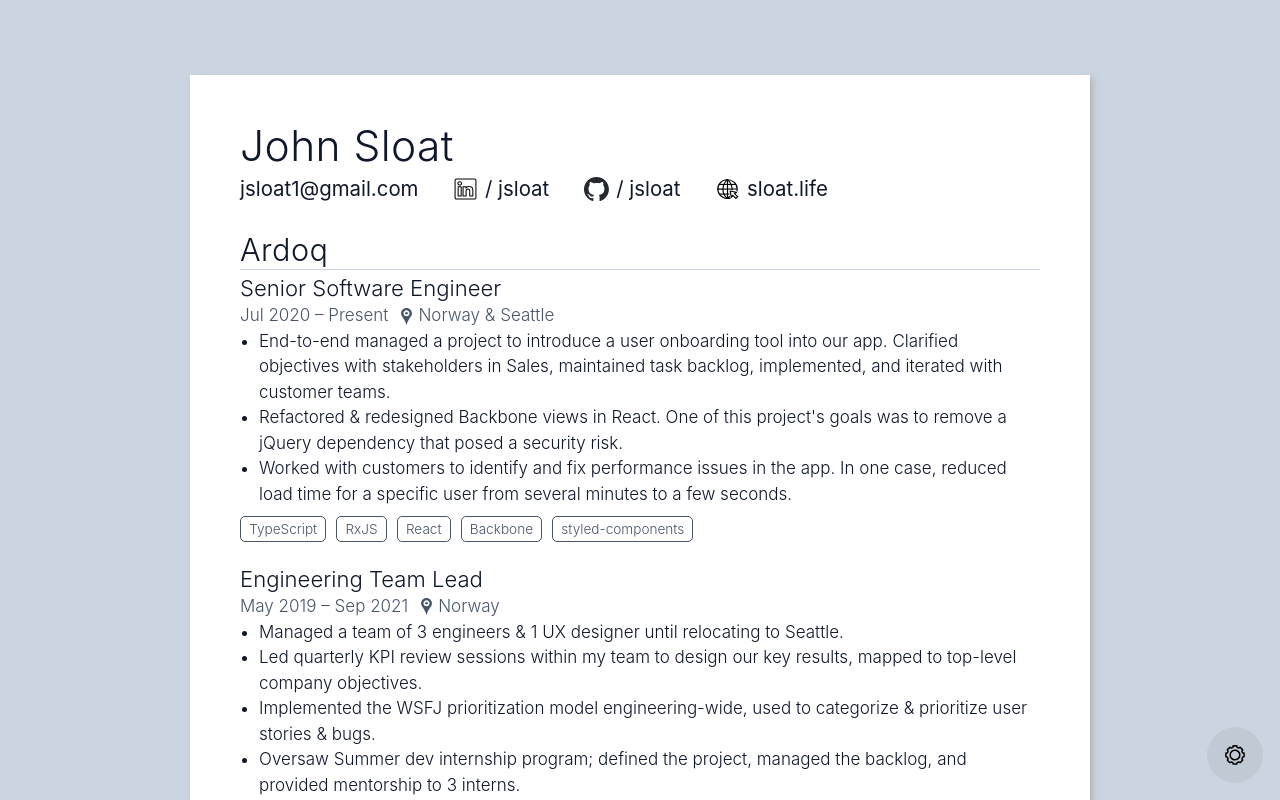
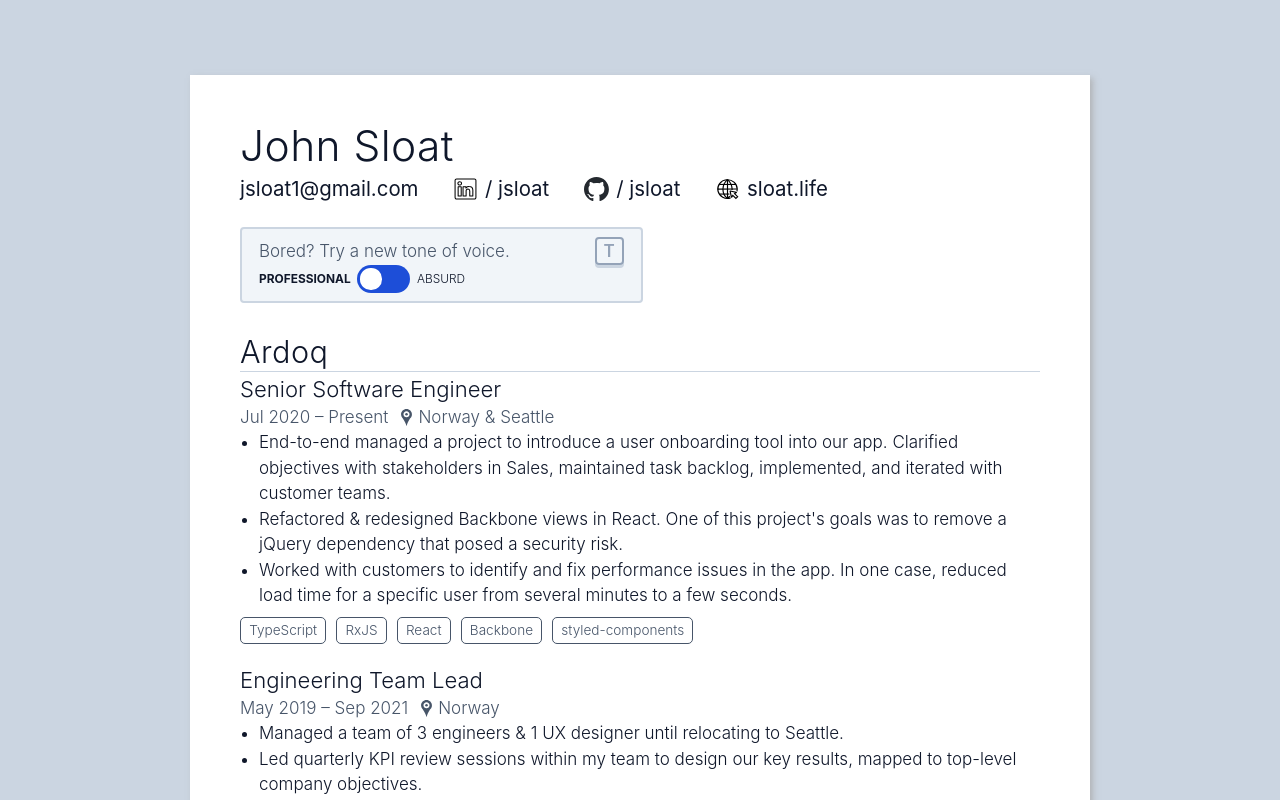
Before and after one commit to jsloat/jsloat.github.io, a React (Create React App) app: page /#/ in a window 1280 px wide. Shown: the top 800 px of the page. Built offline with nearby package versions, Linux system fonts and the light colour scheme.

Commit message:
Resume > Simpler, more visible tone of voice toggle

```diff
--- a/src/Modal.tsx
+++ b/src/Modal.tsx
@@ -44,7 +44,7 @@
     setIsModalActive: setIsActiveWithSideEffects,
     Modal: ({ children }) => {
       if (!isModalActive) return null;
-      useKeyListener("Escape", () => setIsActiveWithSideEffects(false));
+      useKeyListener(["Escape"], () => setIsActiveWithSideEffects(false));
       return (
         <Backdrop onClick={() => setIsActiveWithSideEffects(false)}>
           <DialogClickShield onClick={e => e.stopPropagation()}>
--- a/src/Resume/ResumeContext.ts
+++ b/src/Resume/ResumeContext.ts
@@ -12,9 +12,7 @@
 
 //
 
-const getStateAttrSetter =
-  <K extends keyof ResumeState>(key: K) =>
-  (val: ResumeState[K]): Identity<ResumeState> =>
-  state => ({ ...state, [key]: val });
-
-export const setToneOfVoice = getStateAttrSetter("toneOfVoice");
+export const toggleToneOfVoice = (): Identity<ResumeState> => state => ({
+  ...state,
+  toneOfVoice: state.toneOfVoice === "Absurd" ? "Professional" : "Absurd",
+});
--- a/src/Resume/Settings/Settings.tsx
+++ /dev/null
@@ -1,68 +0,0 @@
-import React from "react";
-import Button from "src/atoms/Button";
-import Radio from "src/atoms/Radio";
-import { boxShadow } from "src/consts";
-import styled from "styled-components/macro";
-import { setToneOfVoice, useResumeContext } from "../ResumeContext";
-import { ToneOfVoice } from "../types";
-
-const Dialog = styled.div`
-  border: 0;
-  ${boxShadow}
-  border-radius: 1em;
-  min-width: 300px;
-  max-width: 500px;
-  background-color: white;
-`;
-
-const DialogContents = styled.div`
-  padding: 2em;
-  display: flex;
-  flex-direction: column;
-  gap: 2em;
-`;
-
-const SectionHeader = styled.div`
-  font-weight: bold;
-`;
-
-const Section = styled.div`
-  min-width: 180px;
-`;
-
-const Footer = styled.div`
-  display: flex;
-  justify-content: flex-end;
-`;
-
-const DoneButton = styled(Button)`
-  width: 100%;
-`;
-
-type SettingsProps = { hideSettings: () => void };
-
-export const Settings = ({ hideSettings }: SettingsProps) => {
-  const { state, dispatch } = useResumeContext();
-  const { toneOfVoice } = state;
-  return (
-    <Dialog>
-      <DialogContents>
-        <Section>
-          <SectionHeader>Tone of voice</SectionHeader>
-          {(["Professional", "Absurd"] as ToneOfVoice[]).map(value => (
-            <Radio
-              onClick={() => dispatch(setToneOfVoice(value))}
-              isSelected={toneOfVoice === value}
-              key={value}
-            >
-              {value}
-            </Radio>
-          ))}
-        </Section>
-        <Footer>
-          <DoneButton onClick={hideSettings}>Done</DoneButton>
-        </Footer>
-      </DialogContents>
-    </Dialog>
-  );
-};
--- a/src/Resume/Settings/SettingsToggle.tsx
+++ /dev/null
@@ -1,48 +0,0 @@
-import React from "react";
-import settingsIcon from "../../assets/settings.svg";
-import styled from "styled-components/macro";
-import { useKeyListener } from "src/utils";
-
-const SettingsToggleContainer = styled.div`
-  position: fixed;
-  bottom: 1em;
-  right: 1em;
-  @media print {
-    display: none;
-  }
-`;
-
-const TOGGLE_BUTTON_HEIGHT = "20px";
-
-const SettingsToggleButton = styled.div`
-  background-color: rgb(0 0 0 / 5%);
-  backdrop-filter: blur(1.5px);
-  border: 0;
-  cursor: pointer;
-  width: ${TOGGLE_BUTTON_HEIGHT};
-  height: ${TOGGLE_BUTTON_HEIGHT};
-  padding: 1em;
-  > img {
-    width: ${TOGGLE_BUTTON_HEIGHT};
-  }
-  border: 1px solid transparent;
-  border-radius: 28px;
-  transition: border-color 0.3s ease;
-  user-select: none;
-  &:hover {
-    border: 1px solid black;
-  }
-`;
-
-type ToggleProps = { showSettings: () => void };
-
-export const SettingsToggle = ({ showSettings }: ToggleProps) => {
-  useKeyListener("?", showSettings);
-  return (
-    <SettingsToggleContainer>
-      <SettingsToggleButton onClick={showSettings}>
-        <img src={settingsIcon} alt="Settings icon" />
-      </SettingsToggleButton>
-    </SettingsToggleContainer>
-  );
-};
--- /dev/null
+++ b/src/Resume/ToneOfVoiceToggle.tsx
@@ -0,0 +1,57 @@
+import React from "react";
+import Toggle from "src/atoms/Toggle";
+import { boxShadowPrefix, colors } from "src/consts";
+import styled from "styled-components/macro";
+import { toggleToneOfVoice, useResumeContext } from "./ResumeContext";
+
+const ToggleContainer = styled.div`
+  border: 2px solid ${colors.slate[300]};
+  background-color: ${colors.slate[100]};
+  border-radius: 4px;
+  display: inline-block;
+  padding: 0.5em 1em;
+  margin-top: 1em;
+  cursor: pointer;
+  user-select: none;
+`;
+
+const TopRowContainer = styled.div`
+  display: flex;
+  gap: 5em;
+  align-items: center;
+`;
+
+const Title = styled.div`
+  color: ${colors.slate[600]};
+`;
+
+const KeyboardShortcut = styled.span`
+  color: ${colors.slate[400]};
+  border: 2px solid ${colors.slate[400]};
+  border-radius: 4px;
+  padding: 0.2em 0.4em;
+  line-height: 1em;
+  font-weight: 600;
+  ${boxShadowPrefix(`0px 3px 0px 0px ${colors.slate[300]}`)}
+`;
+
+export default () => {
+  const {
+    state: { toneOfVoice },
+    dispatch,
+  } = useResumeContext();
+  return (
+    <ToggleContainer onClick={() => dispatch(toggleToneOfVoice())}>
+      <TopRowContainer>
+        <Title>Bored? Try a new tone of voice.</Title>
+        <KeyboardShortcut>T</KeyboardShortcut>
+      </TopRowContainer>
+      <Toggle
+        options={[
+          { label: "Professional", isSelected: toneOfVoice === "Professional" },
+          { label: "Absurd", isSelected: toneOfVoice === "Absurd" },
+        ]}
+      />
+    </ToggleContainer>
+  );
+};
--- a/src/Resume/index.tsx
+++ b/src/Resume/index.tsx
@@ -1,7 +1,6 @@
 import React, { useReducer } from "react";
 import { BaseContainer } from "src/atoms/Misc";
 import { boxShadow, boxShadowPrefix } from "src/consts";
-import { useModal } from "src/Modal";
 import { useKeyListener, useTitle } from "src/utils";
 import styled, { css } from "styled-components/macro";
 import { SectionHeader, SkillBadge } from "./atoms";
@@ -9,12 +8,11 @@
 import {
   defaultResumeState,
   ResumeContext,
-  setToneOfVoice,
+  toggleToneOfVoice,
 } from "./ResumeContext";
 import Role from "./Role";
 import getRolesData from "./rolesData";
-import { Settings } from "./Settings/Settings";
-import { SettingsToggle } from "./Settings/SettingsToggle";
+import ToneOfVoiceToggle from "./ToneOfVoiceToggle";
 import { ResumeState } from "./types";
 
 const PrintableWrapper = styled.div`
@@ -89,25 +87,17 @@
     defaultResumeState
   );
   useTitle("John Sloat's Résumé");
-  const { Modal, setIsModalActive } = useModal();
-  useKeyListener("t", () =>
-    dispatch(
-      setToneOfVoice(state.toneOfVoice === "Absurd" ? "Professional" : "Absurd")
-    )
-  );
+  useKeyListener(["t", "T"], () => dispatch(toggleToneOfVoice()));
 
   return (
     <ResumeContext.Provider value={{ state, dispatch }}>
-      <SettingsToggle showSettings={() => setIsModalActive(true)} />
-      <Modal>
-        <Settings hideSettings={() => setIsModalActive(false)} />
-      </Modal>
-
       <PrintableWrapper>
         <ResumeContainer id="container" {...state}>
           <h1>John Sloat</h1>
 
           <Contact />
+
+          <ToneOfVoiceToggle />
 
           {getRolesData().map(({ sectionHeader, roles }) => (
             <React.Fragment key={sectionHeader.text}>
--- a/src/Resume/rolesData.ts
+++ b/src/Resume/rolesData.ts
@@ -89,8 +89,9 @@
               "Built and maintained website, ran our SEO, SEM, and other digital marketing channels.",
             ],
             Absurd: [
-              "Copied old, terrible PHP website code into an equally terrible new tool.",
+              "Outgrew office space 6 times.",
               "Attempted to make a B2B SaaS tool sound exciting in 140 characters or less.",
+              "Got paid to be on social media.",
             ],
           },
         },
--- /dev/null
+++ b/src/atoms/Toggle.tsx
@@ -0,0 +1,65 @@
+import React from "react";
+import { colors } from "src/consts";
+import styled, { css } from "styled-components/macro";
+
+type IsSelected = { isSelected: boolean };
+
+type ToggleOption = { label: string } & IsSelected;
+
+type ToggleProps = {
+  options: [leftOption: ToggleOption, rightOption: ToggleOption];
+  onChange?: () => any;
+};
+
+const Container = styled.div`
+  display: inline-block;
+`;
+
+const InnerContainer = styled.div`
+  display: flex;
+  gap: 0.4em;
+  align-items: center;
+`;
+
+const Label = styled.div<IsSelected>`
+  text-transform: uppercase;
+  font-size: 0.7em;
+  font-weight: ${({ isSelected }) => (isSelected ? "bold" : "300")};
+`;
+
+type ToggleContainerProps = { isRight: boolean };
+const ToggleContainer = styled.div<ToggleContainerProps>`
+  border-radius: 1.25em;
+  background-color: ${colors.blue[700]};
+  height: 1.25em;
+  width: 2.75em;
+  padding: 3px;
+  cursor: pointer;
+  user-select: none;
+  display: flex;
+  ${({ isRight }) =>
+    isRight &&
+    css`
+      justify-content: flex-end;
+    `};
+`;
+
+const Toggle = styled.div`
+  background-color: white;
+  border-radius: 50%;
+  width: 1.25em;
+  height: 1.25em;
+  align-self: baseline;
+`;
+
+export default ({ options: [opt1, opt2], onChange }: ToggleProps) => (
+  <Container>
+    <InnerContainer>
+      <Label isSelected={opt1.isSelected}>{opt1.label}</Label>
+      <ToggleContainer isRight={opt2.isSelected} onClick={onChange}>
+        <Toggle />
+      </ToggleContainer>
+      <Label isSelected={opt2.isSelected}>{opt2.label}</Label>
+    </InnerContainer>
+  </Container>
+);
--- a/src/utils.ts
+++ b/src/utils.ts
@@ -8,8 +8,8 @@
 
 export const isDevMode = () => process.env.NODE_ENV === "development";
 
-export const useKeyListener = (key: string, onPress: () => any) => {
-  const callback = (e: KeyboardEvent) => e.key === key && onPress();
+export const useKeyListener = (keys: string[], onPress: () => any) => {
+  const callback = (e: KeyboardEvent) => keys.includes(e.key) && onPress();
   useEffect(() => {
     document.addEventListener("keydown", callback);
     return () => document.removeEventListener("keydown", callback);
```
